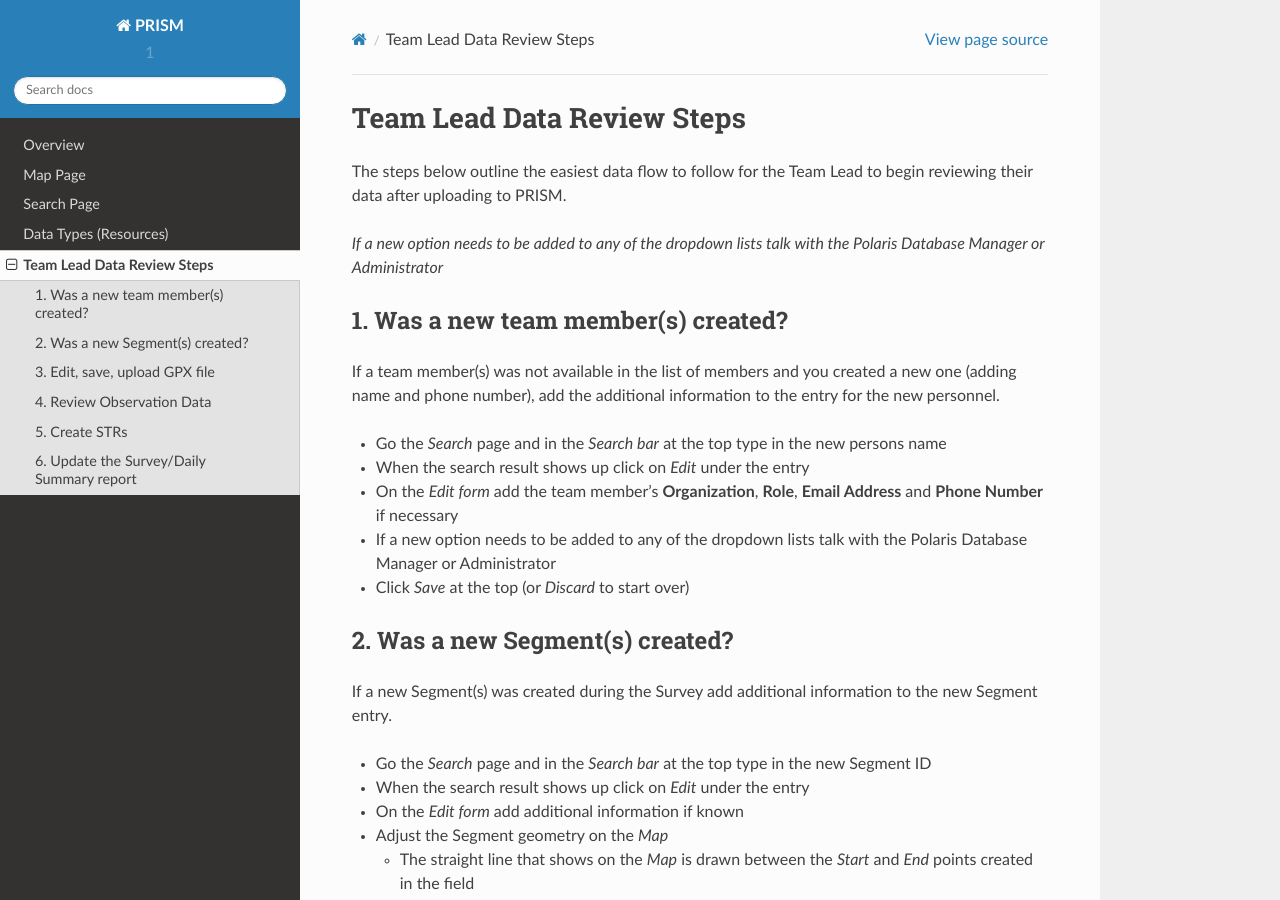
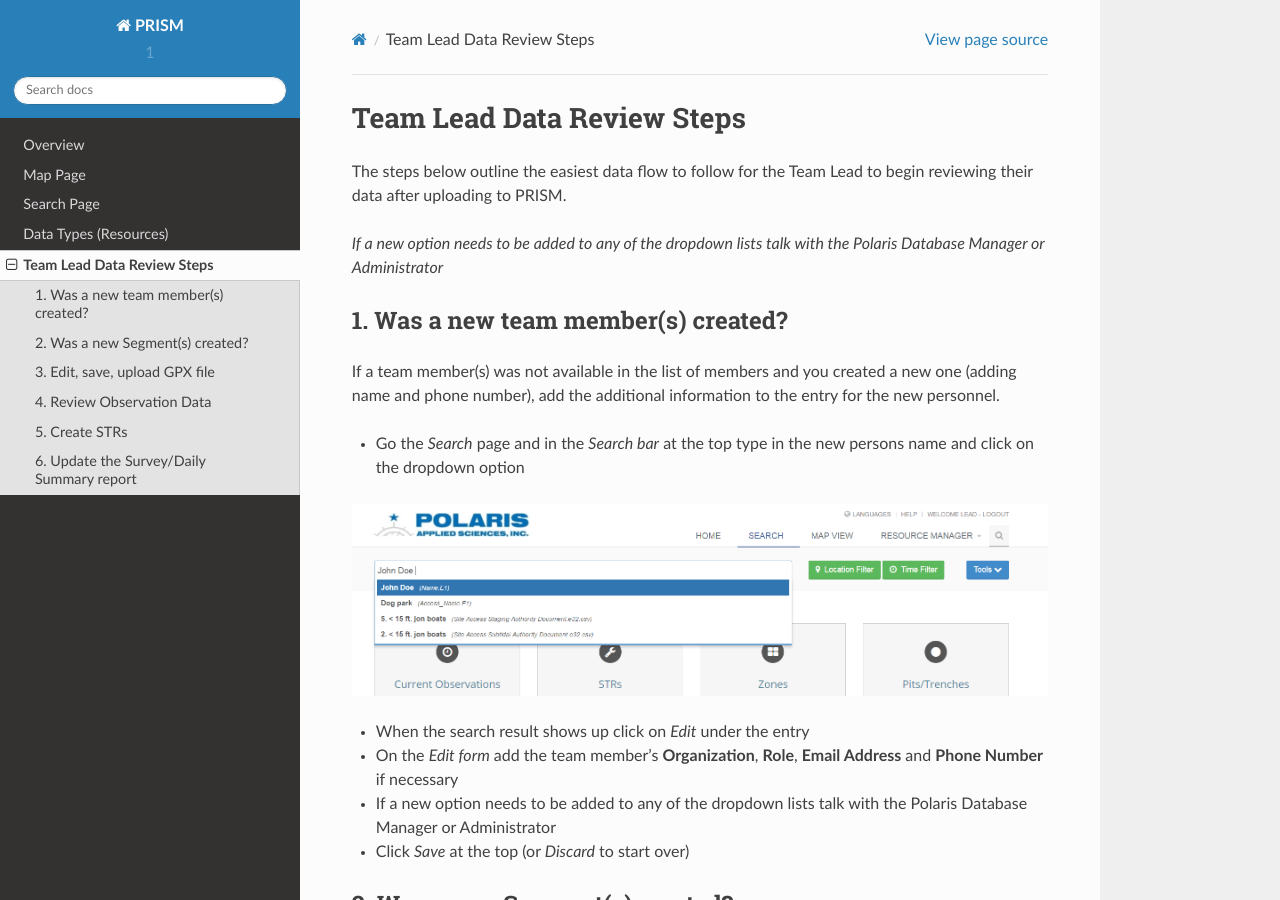
Before and after one commit to agraham/PRISM_rtd, a Sphinx documentation site: the page built from docs/teamlead.rst, in a window 1280 px wide and 900 px high. Built offline with Sphinx 7.4.7 and the Read the Docs theme 2.0.0, drawn with Linux system fonts in a browser that asks for light colours.

Commit message:
Update teamlead.rst

```diff
--- a/docs/teamlead.rst
+++ b/docs/teamlead.rst
@@ -10,7 +10,8 @@
 
 If a team member(s) was not available in the list of members and you created a new one (adding name and phone number), add the additional information to the entry for the new personnel.
 
-- Go the *Search* page and in the *Search bar* at the top type in the new persons name
+- Go the *Search* page and in the *Search bar* at the top type in the new persons name and click on the dropdown option
+.. image:: actor1.PNG
 - When the search result shows up click on *Edit* under the entry
 - On the *Edit form* add the team member's **Organization**, **Role**, **Email Address** and **Phone Number** if necessary
 - If a new option needs to be added to any of the dropdown lists talk with the Polaris Database Manager or Administrator
```
